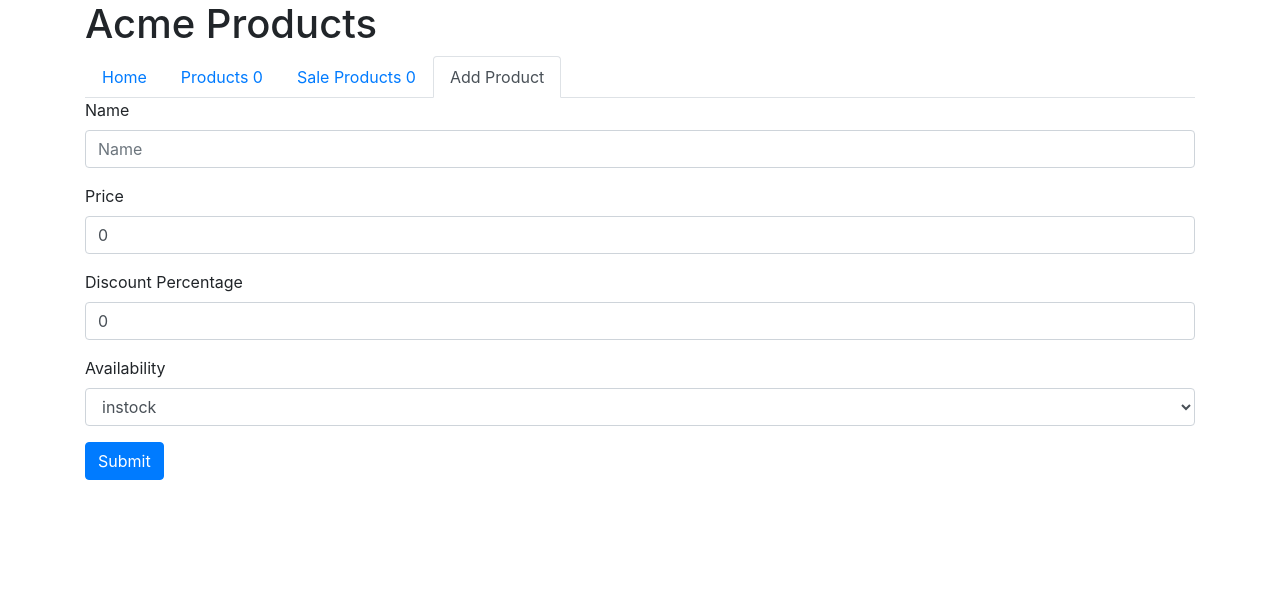
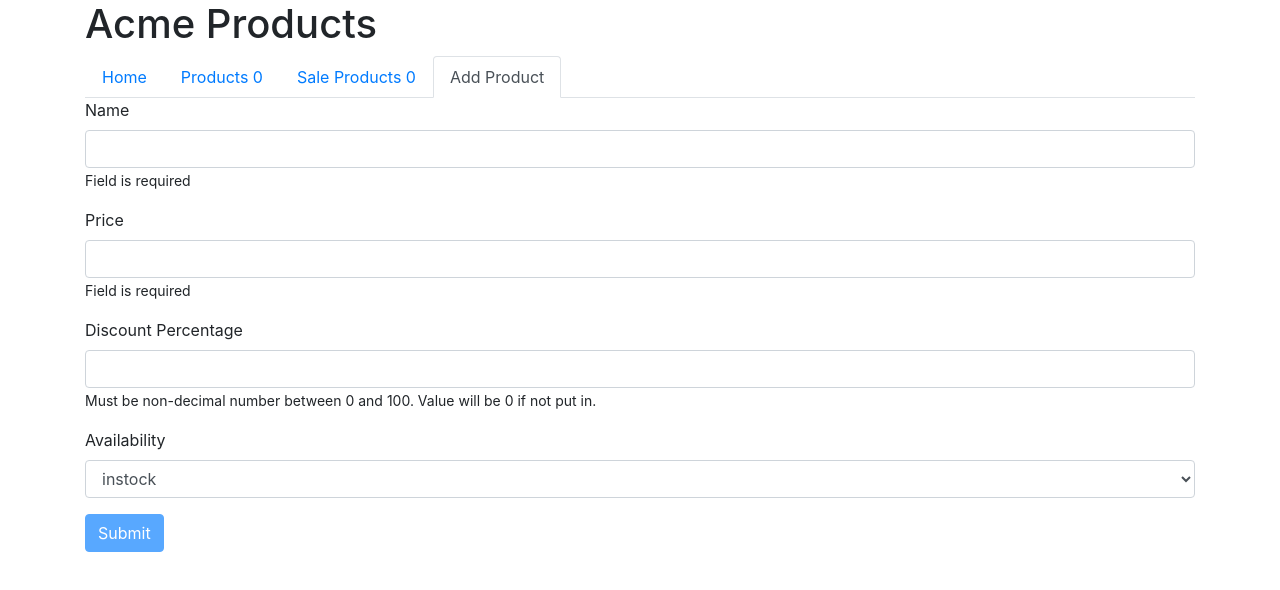
Before and after one commit to slevine111/acme_products_sales, a React app: page /#/products/create in a window 1280 px wide. Shown: the top 590 px of the page. Built offline with nearby package versions, Linux system fonts and the light colour scheme; no server answers.

Commit message:
made for much more hlepful

```diff
--- a/client/App.js
+++ b/client/App.js
@@ -32,6 +32,7 @@
   }
 
   onSubmit(newProduct) {
+    newProduct.DiscountPercentage = newProduct.DiscountPercentage || 0
     return axios
       .post('/api/products', newProduct)
       .then(() => this.loadProducts())
--- a/client/CreateProductForm.js
+++ b/client/CreateProductForm.js
@@ -1,20 +1,83 @@
 import React, { Component } from 'react'
-import axios from 'axios'
 
 class CreateProductForm extends Component {
   constructor() {
     super()
     this.state = {
       Name: '',
-      Price: 0.0,
-      DiscountPercentage: 0,
-      Availability: 'instock'
+      Price: '',
+      DiscountPercentage: '',
+      Availability: 'instock',
+      error: '',
+      nameFieldHasBeenClicked: false,
+      priceFieldHasBeenClicked: false,
+      discountPercentageAllowed: true
     }
     this.onChange = this.onChange.bind(this)
     this.onSubmit = this.onSubmit.bind(this)
+    this.updateStateFieldHasBeenClicked = this.updateStateFieldHasBeenClicked.bind(
+      this
+    )
+  }
+
+  componentDidMount() {
+    document.querySelector('#name-input').addEventListener('focusout', () => {
+      this.updateStateFieldHasBeenClicked('name')
+    })
+
+    document.querySelector('#price-input').addEventListener('focusout', () => {
+      this.updateStateFieldHasBeenClicked('price')
+    })
+  }
+
+  updateStateFieldHasBeenClicked(productProperty) {
+    this.setState(curState => {
+      curState[`${productProperty}FieldHasBeenClicked`] = true
+      return curState
+    })
+  }
+
+  showFieldTextTip(field) {
+    const textTips = {
+      Name: {
+        text: 'Field is required',
+        keep: this.state.Name === ''
+      },
+      Price: {
+        text: 'Field is required',
+        keep: this.state.Price === ''
+      },
+      DiscountPercentage: {
+        text:
+          'Must be non-decimal number between 0 and 100. Value will be 0 if not put in.',
+        keep: true
+      }
+    }
+
+    const useRedFont = {
+      Name: this.state.Name === '' && this.state.nameFieldHasBeenClicked,
+      Price: this.state.Price === '' && this.state.priceFieldHasBeenClicked,
+      DiscountPercentage: !this.state.discountPercentageAllowed
+    }
+
+    return (
+      <div>
+        <small
+          className={`help-text-size ${useRedFont[field] ? 'red-font' : ''}`}
+        >
+          {textTips[field].keep ? textTips[field].text : ''}
+        </small>
+      </div>
+    )
   }
 
   onChange({ target }) {
+    if (target.name === 'DiscountPercentage') {
+      this.setState({
+        discountPercentageAllowed:
+          /^([0-9]{1,2}|100)$/.test(target.value) || target.value === ''
+      })
+    }
     this.setState({ [target.name]: target.value })
   }
 
@@ -32,43 +95,61 @@
 
   render() {
     //pattern="[0-9.]+"
-    const { Name, Price, DiscountPercentage, Availability } = this.state
+    const {
+      Name,
+      Price,
+      DiscountPercentage,
+      Availability,
+      nameFieldHasBeenClicked,
+      priceFieldHasBeenClicked,
+      discountPercentageAllowed
+    } = this.state
+    const canNotSubmit =
+      [Name, Price, Availability].includes('') ||
+      !this.state.discountPercentageAllowed
     return (
       <form onSubmit={this.onSubmit}>
         <div className="form-group">
-          <label htmlFor="Name">Name</label>
+          <label htmlFor="Name"> Name</label>
           <input
+            id="name-input"
             type="text"
-            className="form-control"
+            className={`form-control ${
+              Name === '' && nameFieldHasBeenClicked ? 'red-border' : ''
+            }`}
             name="Name"
             value={Name}
             onChange={event => this.onChange(event)}
-            placeholder="Name"
           />
+          {this.showFieldTextTip('Name')}
         </div>
         <div className="form-group">
           <label htmlFor="Price">Price</label>
           <input
+            id="price-input"
             type="text"
-            className="form-control"
+            className={`form-control ${
+              Price === '' && priceFieldHasBeenClicked ? 'red-border' : ''
+            }`}
             name="Price"
             value={Price}
             onChange={event => this.onChange(event)}
-            placeholder="0"
           />
+          {this.showFieldTextTip('Price')}
         </div>
         <div className="form-group">
           <label htmlFor="DiscountPercentage">Discount Percentage</label>
           <input
             type="text"
-            className="form-control"
+            className={`form-control ${
+              !discountPercentageAllowed ? 'red-border' : ''
+            }`}
             name="DiscountPercentage"
             value={DiscountPercentage}
             onChange={event => this.onChange(event)}
-            placeholder="0"
           />
+          {this.showFieldTextTip('DiscountPercentage')}
         </div>
-
         <div className="form-group">
           <label htmlFor="Availability">Availability</label>
           <select
@@ -83,7 +164,11 @@
           </select>
         </div>
 
-        <button type="submit" className="btn btn-primary">
+        <button
+          type="submit"
+          className={`btn btn-primary ${canNotSubmit ? 'disabled' : ''}`}
+          disabled={canNotSubmit}
+        >
           Submit
         </button>
       </form>
--- a/client/index.html
+++ b/client/index.html
@@ -11,6 +11,12 @@
       integrity="sha384-ggOyR0iXCbMQv3Xipma34MD+dH/1fQ784/j6cY/iJTQUOhcWr7x9JvoRxT2MZw1T"
       crossorigin="anonymous"
     />
+    <link
+      rel="stylesheet"
+      href="https://use.fontawesome.com/releases/v5.7.2/css/all.css"
+      integrity="sha384-fnmOCqbTlWIlj8LyTjo7mOUStjsKC4pOpQbqyi7RrhN7udi9RwhKkMHpvLbHG9Sr"
+      crossorigin="anonymous"
+    />
     <link rel="stylesheet" href="/public/styles.css" />
     <script src="/public/bundle.js" defer></script>
   </head>
--- a/public/styles.css
+++ b/public/styles.css
@@ -1,3 +1,19 @@
 .on-sale {
   text-decoration: line-through;
 }
+
+.disabled {
+  cursor: not-allowed;
+}
+
+.red-border {
+  border-color: red;
+}
+
+.help-text-size {
+  font-size: 14px;
+}
+
+.red-font {
+  color: red;
+}
```
Also changed, not shown: 2 other files (tests, documents, lock files or other folders).
